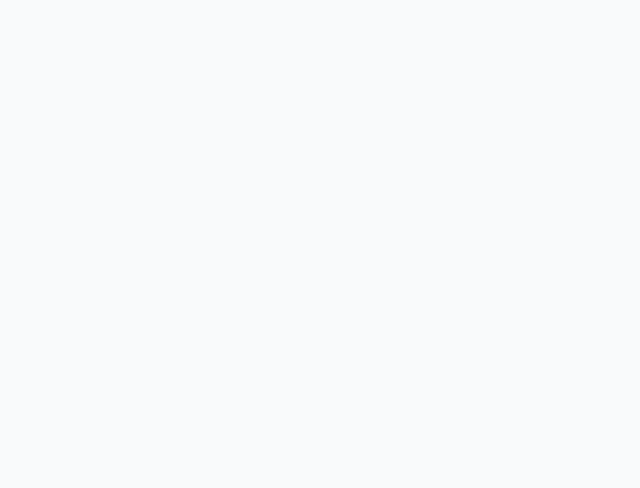
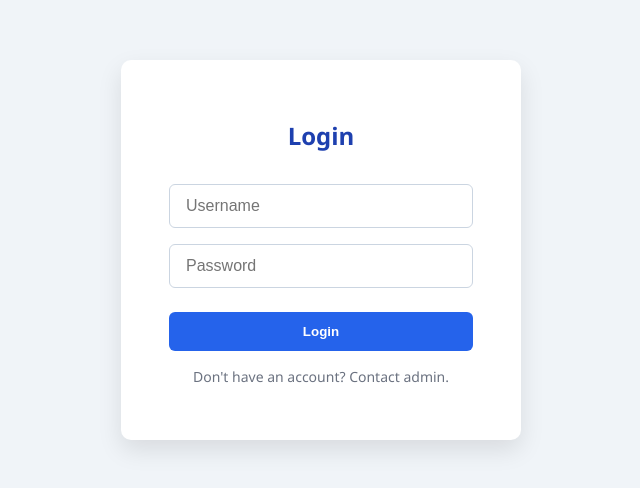
Before and after one commit to nfikirizarizo22/Student-Activities-Module, a React (Vite) app: page /login in a window 1280 px wide. Before the commit this address had no page. Shown: the part 150-638 px from the top of the page, without its empty margins (319-959 px from the left). Built offline with nearby package versions, Linux system fonts and the light colour scheme.

Commit message:
login page added

```diff
--- a/src/App.jsx
+++ b/src/App.jsx
@@ -1,11 +1,13 @@
 // src/App.jsx
+import { Routes, Route } from 'react-router-dom';
 import LandingPage from './pages/LandingPage.jsx';
-import { Routes, Route } from 'react-router-dom';
+import LoginPage from './pages/LoginPage.jsx';
 
 export default function App() {
   return (
     <Routes>
       <Route path="/" element={<LandingPage />} />
+      <Route path="/login" element={<LoginPage />} />
     </Routes>
   );
 }
--- a/src/pages/LandingPage.jsx
+++ b/src/pages/LandingPage.jsx
@@ -10,7 +10,7 @@ export default function LandingPage() {
       <nav className="navbar">
         <div className="nav-brand">Student Activities Portal</div>
         <ul className="nav-links">
-          <li><button onClick={() => navigate("/")} className="nav-btn">Login</button></li>
+          <li><button onClick={() => navigate("/login")} className="nav-btn">Login</button></li>
           <li><a href="#features" className="nav-link">Features</a></li>
           <li><a href="#team" className="nav-link">Team</a></li>
           <li><a href="#contact" className="nav-link">Contact</a></li>
@@ -22,7 +22,7 @@ export default function LandingPage() {
         <div className="hero-content">
           <h1>Engage. Explore. Excel.</h1>
           <p>Manage and participate in extracurricular activities with ease. Whether you're a student, trainer, or admin — our portal has you covered.</p>
-          <button onClick={() => navigate("/")} className="btn-primary">Get Started</button>
+          <button onClick={() => navigate("/login")} className="btn-primary">Get Started</button>
         </div>
         <div className="hero-image">
           {/* You can add an image or illustration here */}
--- /dev/null
+++ b/src/pages/LoginPage.css
@@ -0,0 +1,56 @@
+/* src/styles/LoginPage.css */
+
+.login-container {
+  min-height: 100vh;
+  display: flex;
+  justify-content: center;
+  align-items: center;
+  background: #f0f4f8;
+}
+
+.login-box {
+  background: white;
+  padding: 2.5rem 3rem;
+  border-radius: 10px;
+  box-shadow: 0 10px 25px rgba(0, 0, 0, 0.1);
+  width: 100%;
+  max-width: 400px;
+  text-align: center;
+}
+
+.login-box h2 {
+  margin-bottom: 1.5rem;
+  color: #1e40af;
+}
+
+.login-box input {
+  width: 100%;
+  padding: 0.75rem 1rem;
+  margin: 0.5rem 0;
+  border: 1px solid #cbd5e1;
+  border-radius: 6px;
+  font-size: 1rem;
+}
+
+.login-box button {
+  width: 100%;
+  padding: 0.75rem;
+  background-color: #2563eb;
+  color: white;
+  font-weight: bold;
+  border: none;
+  border-radius: 6px;
+  margin-top: 1rem;
+  cursor: pointer;
+  transition: background-color 0.3s ease;
+}
+
+.login-box button:hover {
+  background-color: #1e3a8a;
+}
+
+.note {
+  font-size: 0.875rem;
+  color: #6b7280;
+  margin-top: 1rem;
+}
--- /dev/null
+++ b/src/pages/LoginPage.jsx
@@ -0,0 +1,29 @@
+// src/pages/LoginPage.jsx
+import React from 'react';
+import './LoginPage.css';
+import { useNavigate } from 'react-router-dom';
+
+export default function LoginPage() {
+  const navigate = useNavigate();
+
+  const handleLogin = (e) => {
+    e.preventDefault();
+    // Add your logic here (like calling an API)
+    alert("Logged in!");
+    navigate("/"); // Redirect to home or dashboard
+  };
+
+  return (
+    <div className="login-container">
+      <div className="login-box">
+        <h2>Login</h2>
+        <form onSubmit={handleLogin}>
+          <input type="text" placeholder="Username" required />
+          <input type="password" placeholder="Password" required />
+          <button type="submit">Login</button>
+        </form>
+        <p className="note">Don't have an account? Contact admin.</p>
+      </div>
+    </div>
+  );
+}
```
